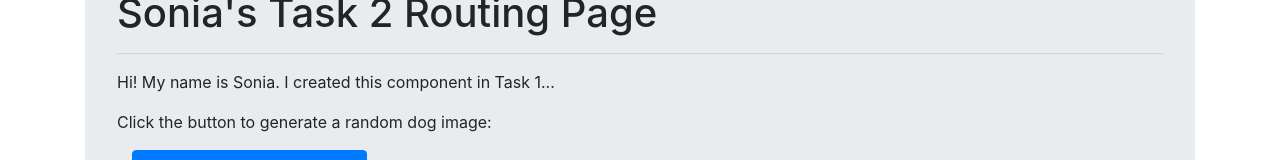
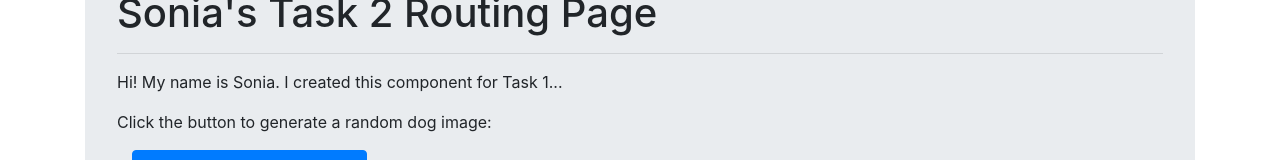
Before and after one commit to tmalik8/ReactPlayground, a React (Create React App) app: page /interns/soniaPage in a window 1280 px wide. Shown: the part 187-347 px from the top of the page. Built offline with nearby package versions, Linux system fonts and the light colour scheme.

Commit message:
routing practice intern page edit

```diff
--- a/src/components/interns/soniaPage.js
+++ b/src/components/interns/soniaPage.js
@@ -1,3 +1,7 @@
+/**
+ * @author Sonia S.
+ */
+
 import React from 'react';
 import ImgButton from '../ImgButton';
 import {Jumbotron} from "react-bootstrap";
@@ -7,7 +11,7 @@ function soniaPage() {
       <Jumbotron>
           <h1>Sonia's Task 2 Routing Page</h1>
           <hr/>
-          <p>Hi! My name is Sonia. I created this component in Task 1...</p>
+          <p>Hi! My name is Sonia. I created this component for Task 1...</p>
           <p>Click the button to generate a random dog image:</p>
           <ImgButton></ImgButton>
       </Jumbotron>
```
